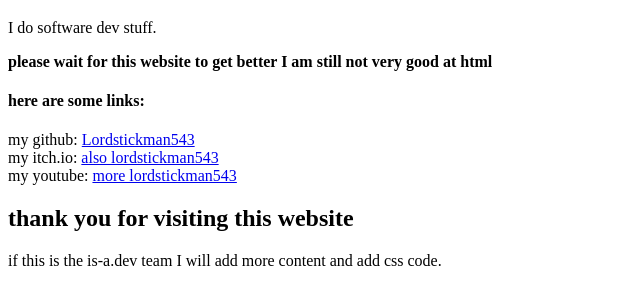
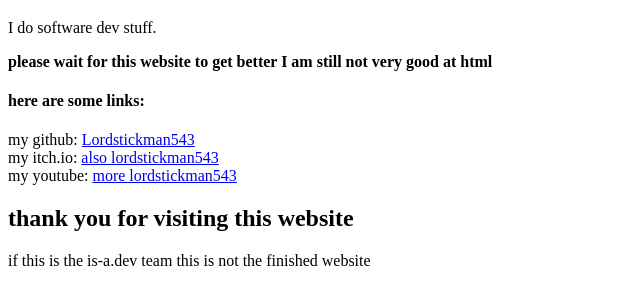
Before and after one commit to lordstickman543/lordstickman543.github.io, a plain HTML site: page index.html in a window 1280 px wide. Shown: the part 61-366 px from the top of the page, without its empty margins (0-640 px from the left). Drawn offline with Linux system fonts and the light colour scheme.

Commit message:
updated info

```diff
--- a/index.html
+++ b/index.html
@@ -12,6 +12,6 @@
     <h4>here are some links:</h4>
     <p>my github: <a href="https://github.com/Lordstickman543">Lordstickman543</a><br>my itch.io: <a href="https://lordstickman543.itch.io">also lordstickman543</a><br>my youtube: <a href="https://www.youtube.com/channel/UCcRyPsKTS8DPnG3LflQU_6g">more lordstickman543</a></p>
     <h2>thank you for visiting this website</h2>
-    <p>if this is the is-a.dev team I will add more content and add css code.</p>
+    <p>if this is the is-a.dev team this is not the finished website</p>
 </body>
 </html>
```
